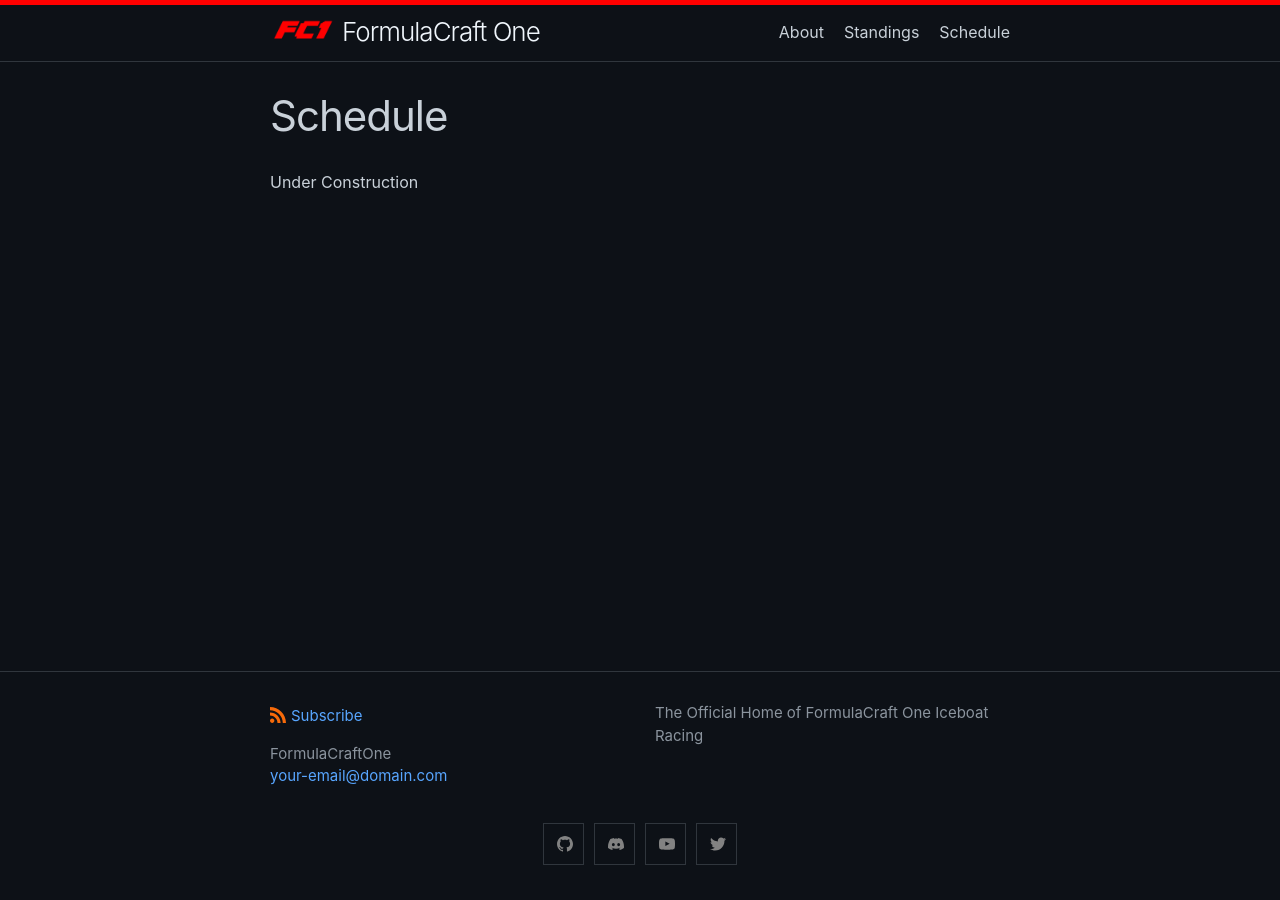
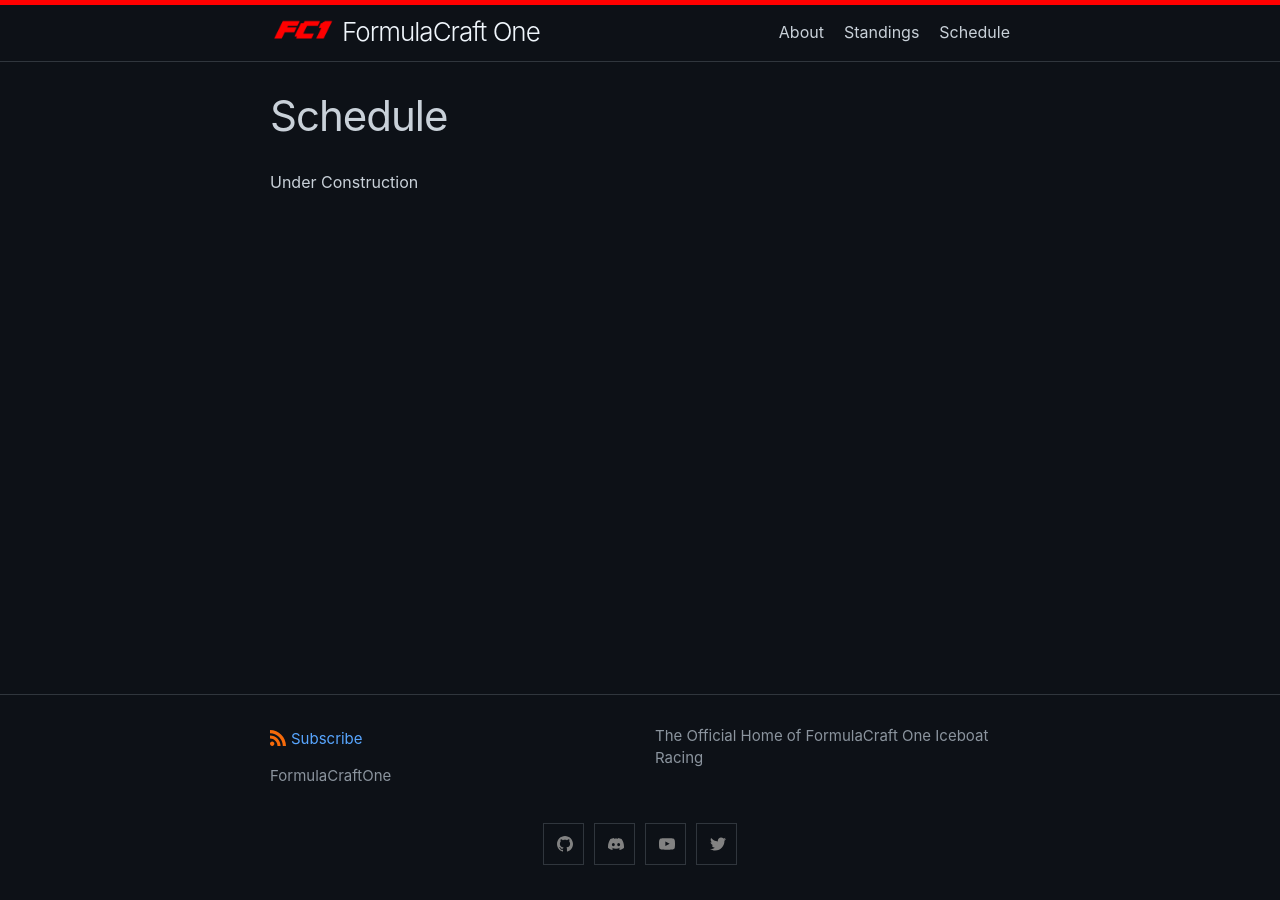
Before and after one commit to FormulaCraftOne/formulacraftone.github.io, a Jekyll site: the page built from schedule.md, in a window 1280 px wide. Built offline with Jekyll 4.4.1, drawn with Linux system fonts in a browser that asks for light colours.

Commit message:
Update _config.yml

```diff
--- a/_config.yml
+++ b/_config.yml
@@ -1,11 +1,11 @@
 title: FormulaCraft One
 author:
   name: FormulaCraftOne
-  email: your-email@domain.com
+#   email: your-email@domain.com
 description: > # this means to ignore newlines until "show_excerpts:"
   The Official Home of FormulaCraft One Iceboat Racing
 
-paginate: 5
+
 show_excerpts: false # set to true to show excerpts on the homepage
 
 header_pages:
```
